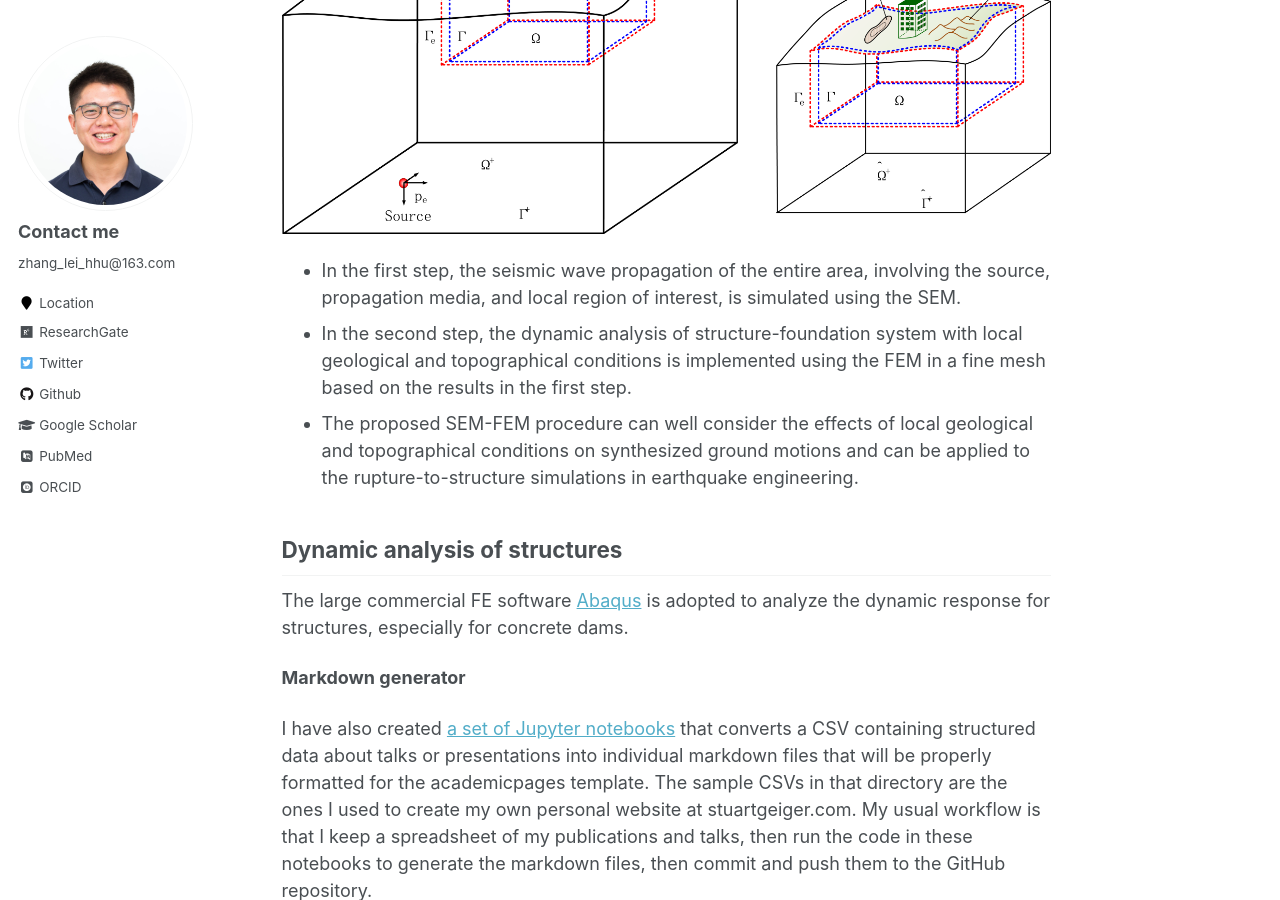
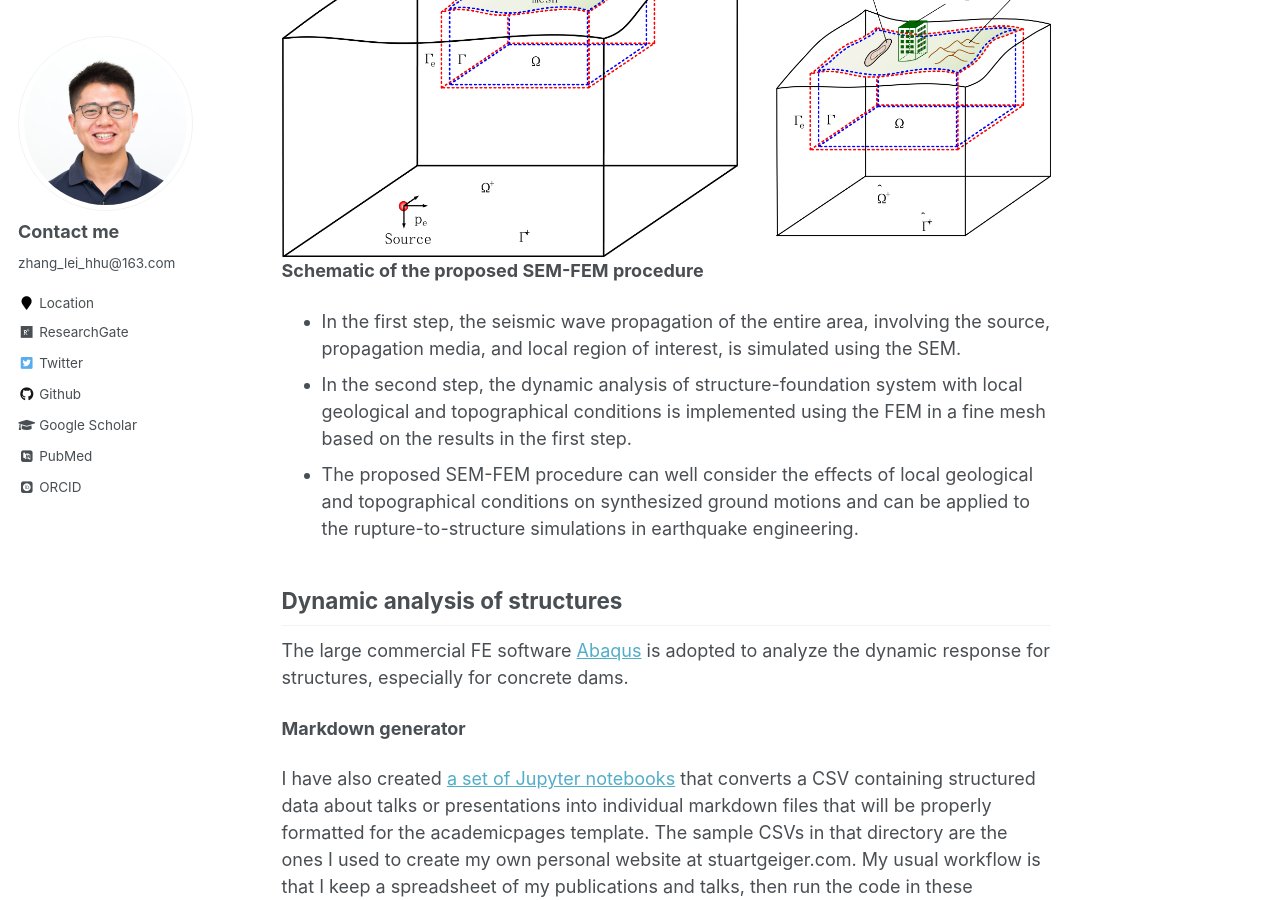
Before and after one commit to zhanglei911/zhanglei911.github.io, a Jekyll site: the page built from _pages/about.md, in a window 1280 px wide and 900 px high, scrolled down 1094 px. Built offline with Jekyll 4.4.1, drawn with Linux system fonts in a browser that asks for light colours; some web fonts are replaced.

Commit message:
Update about.md

```diff
--- a/_pages/about.md
+++ b/_pages/about.md
@@ -24,7 +24,10 @@ I simulate the 3D seismic wave propagation using [SPECFEM3D_Catesian](https://gi
 Rupture-to-structure simulation
 ------
 To numerically simulating the 3D seismic wave propagation from rupture to structures, a two-step method coupling the spectral element method (SEM) and the finite-element method (FEM) is proposed based on the domain reduction method to simultaneously simulate the seismic wave propagation in large-scale regions and analyze the dynamic behavior of structures in local sites.
+
 ![Schematic of the proposed SEM-FEM procedure](/images/DRM-Figure1.png)
+**Schematic of the proposed SEM-FEM procedure**
+
 * In the first step, the seismic wave propagation of the entire area, involving the source, propagation media, and local region of interest, is simulated using the SEM.
 * In the second step, the dynamic analysis of structure-foundation system with local geological and topographical conditions is implemented using the FEM in a fine mesh based on the results in the first step.
 * The proposed SEM-FEM procedure can well consider the effects of local geological and topographical conditions on synthesized ground motions and can be applied to the rupture-to-structure simulations in earthquake engineering.
```
